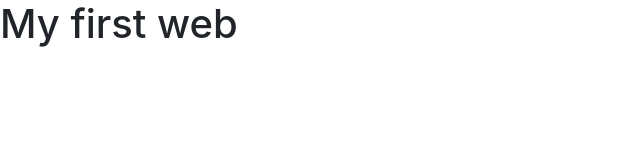
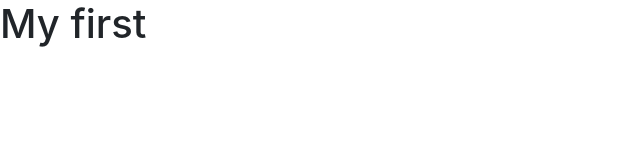
Before and after one commit to shwetha-satish1/Schoolcontests, a plain HTML site: page index.html in a window 1280 px wide. Shown: the whole page, without its empty margins (0-640 px from the left). Drawn offline with nearby package versions, Linux system fonts and the light colour scheme.

Commit message:
initial commit

```diff
--- a/index.html
+++ b/index.html
@@ -10,7 +10,7 @@
     <link rel="stylesheet" href="https://stackpath.bootstrapcdn.com/bootstrap/4.3.1/css/bootstrap.min.css" integrity="sha384-ggOyR0iXCbMQv3Xipma34MD+dH/1fQ784/j6cY/iJTQUOhcWr7x9JvoRxT2MZw1T" crossorigin="anonymous">
   </head>
   <body>
-    <h1>My first web </h1>
+    <h1>My first</h1>
 
     <!-- Optional JavaScript -->
     <!-- jQuery first, then Popper.js, then Bootstrap JS -->
```
